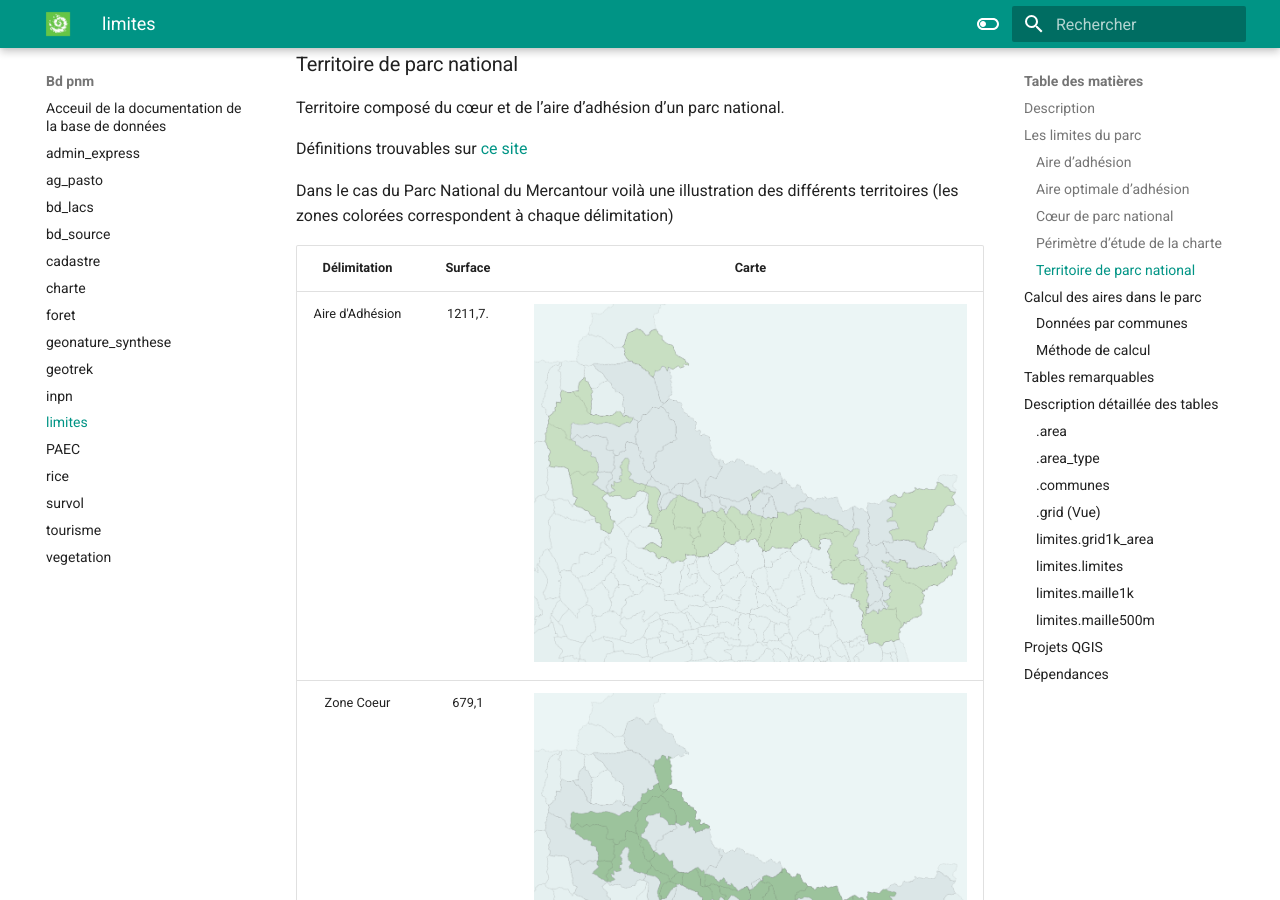
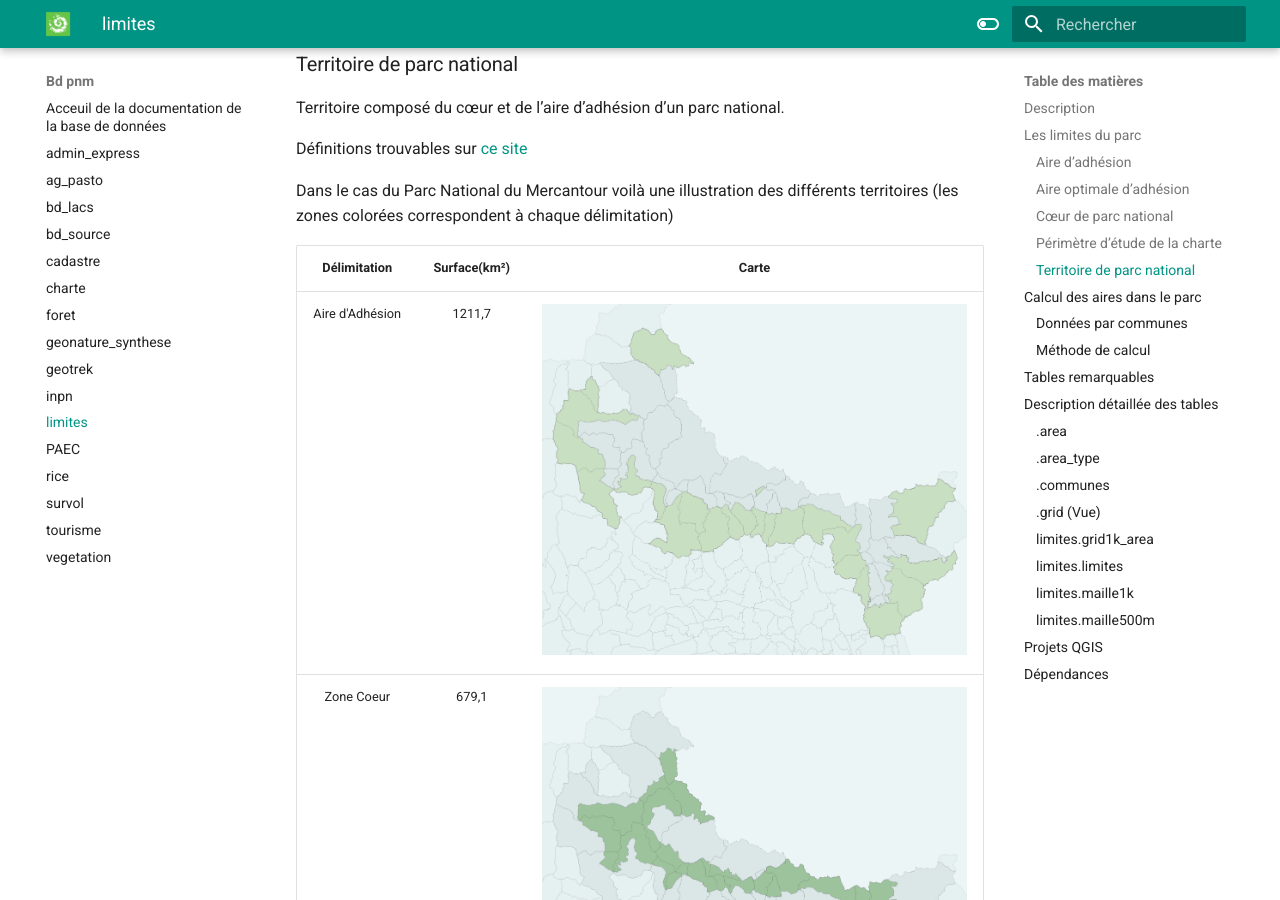
Before and after one commit to PnMercantour/donnees, an MkDocs documentation site: the page built from docs/bd_pnm/limites.md, in a window 1280 px wide and 900 px high, scrolled down 1284 px. Built offline with MkDocs 1.6.1 and Material for MkDocs 9.7.7, drawn with Linux system fonts in a browser that asks for light colours.

Commit message:
small correction

```diff
--- a/docs/bd_pnm/limites.md
+++ b/docs/bd_pnm/limites.md
@@ -48,13 +48,13 @@ Définitions trouvables sur [ce site](https://www.statistiques.developpement-dur
 
 Dans le cas du Parc National du Mercantour voilà une illustration des différents territoires (les zones colorées correspondent à chaque délimitation)
 
-|Délimitation                  |Surface|Carte|
-|:---------------:             |:--:|:--:|
-|Aire d'Adhésion               |1211,7.|![](./img/AA_bdd.png)|
-|Zone Coeur                    |679,1        |![](./img/coeur_bdd.png)|
-|Aire Optimale d'Adhésion      |1485|![](./img/AOA_bdd.png)|
-|Périmètre d’étude de la charte|2164,1|![](./img/perim_etude_charte_bdd.png)|
-|Territoire de parc national   |1890,8|![](./img/territoire_bdd.png)|
+|Délimitation                  |Surface(km²) |Carte|
+|:---------------:             |:--:    |:--:|
+|Aire d'Adhésion               |1211,7  |![](./img/AA_bdd.png)|
+|Zone Coeur                    |679,1   |![](./img/coeur_bdd.png)|
+|Aire Optimale d'Adhésion      |1485    |![](./img/AOA_bdd.png)|
+|Périmètre d’étude de la charte|2164,1  |![](./img/perim_etude_charte_bdd.png)|
+|Territoire de parc national   |1890,8  |![](./img/territoire_bdd.png)|
 
 
 
```
